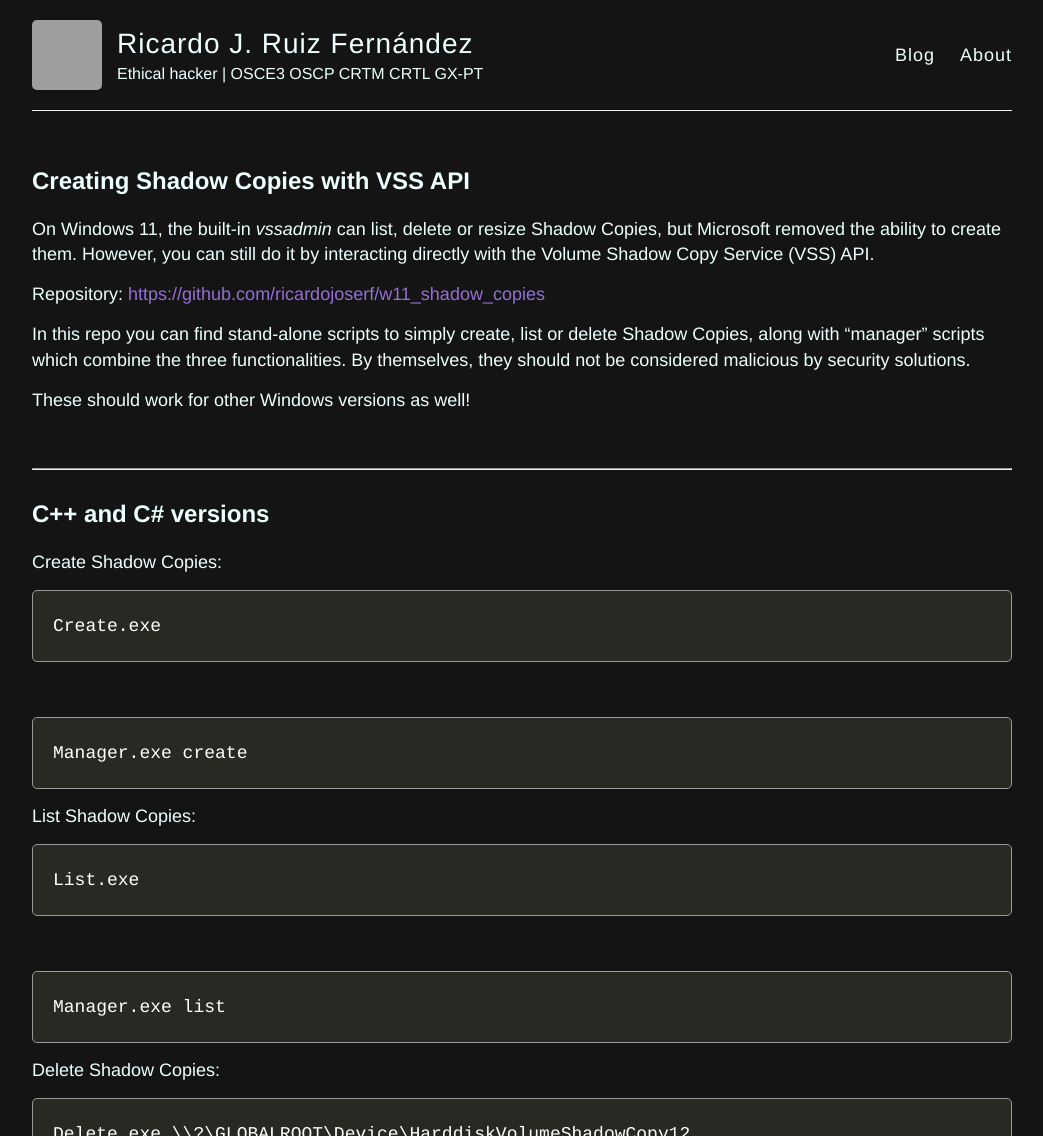
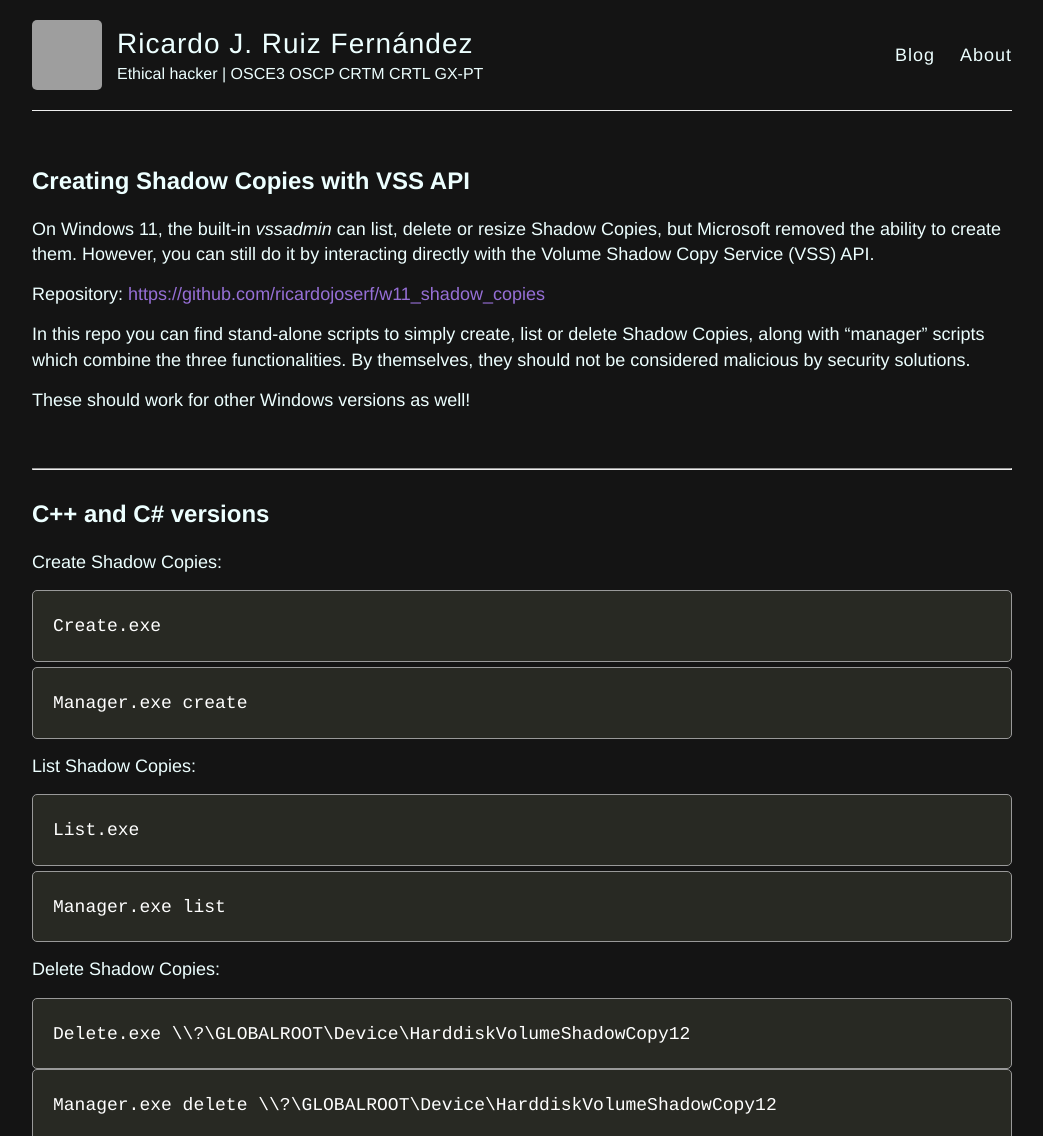
Before and after one commit to ricardojoserf/ricardojoserf.github.io, a Jekyll site: the page built from _posts/2026-1-12-w11shadowcopies.md, in a window 1280 px wide. Shown: the top 1136 px of the page, without its empty margins (118-1161 px from the left). Built offline with Jekyll 4.4.1, drawn with Linux system fonts in a browser that asks for light colours; grey boxes are pictures that could not be loaded.

Commit message:
Update 2026-1-12-w11shadowcopies.md

````diff
--- a/_posts/2026-1-12-w11shadowcopies.md
+++ b/_posts/2026-1-12-w11shadowcopies.md
@@ -27,7 +27,7 @@ Create Shadow Copies:
 Create.exe
 ```
 
-<br>
+<div style="margin-bottom: 5px;"></div>
 
 ```
 Manager.exe create
@@ -39,7 +39,7 @@ List Shadow Copies:
 List.exe
 ```
 
-<br>
+<p style="margin: 5px 0;"></p>
 
 ```
 Manager.exe list
@@ -50,8 +50,6 @@ Delete Shadow Copies:
 ```
 Delete.exe \\?\GLOBALROOT\Device\HarddiskVolumeShadowCopy12
 ```
-
-
 
 ```
 Manager.exe delete \\?\GLOBALROOT\Device\HarddiskVolumeShadowCopy12
````
